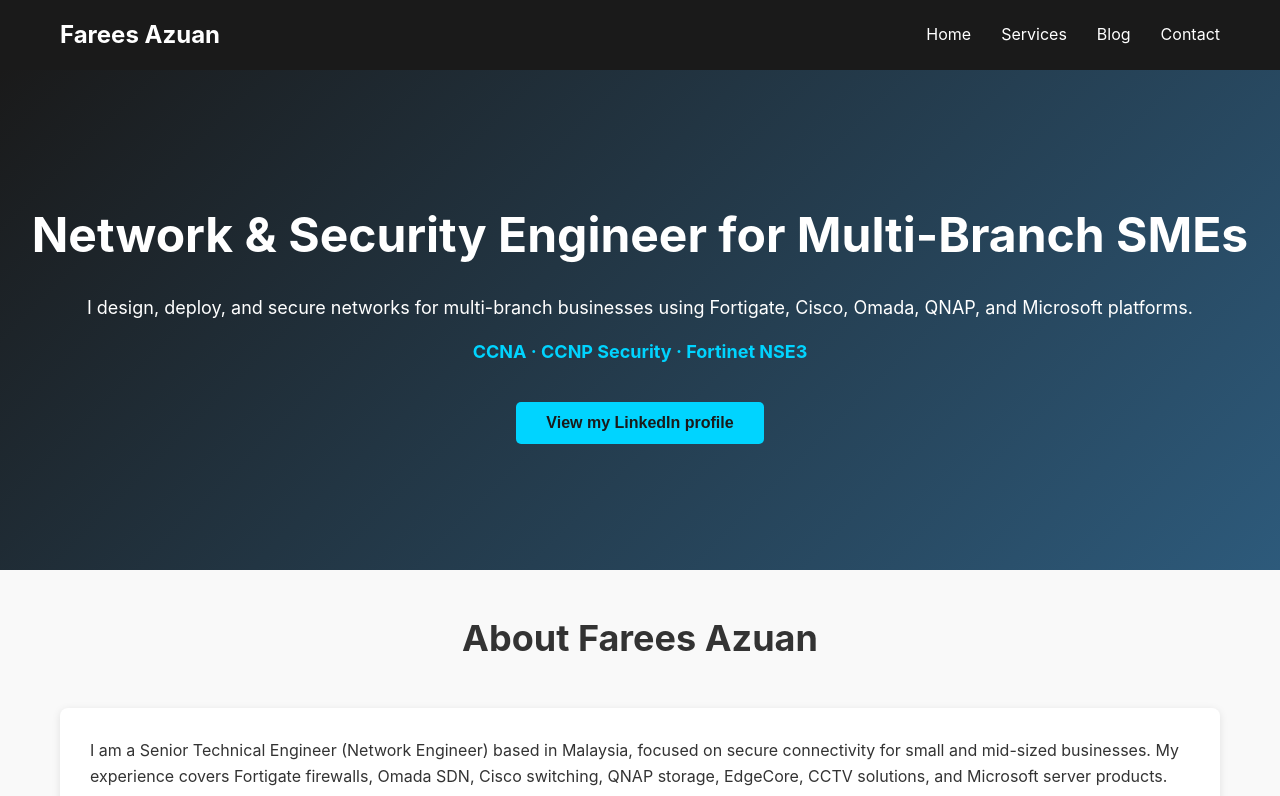
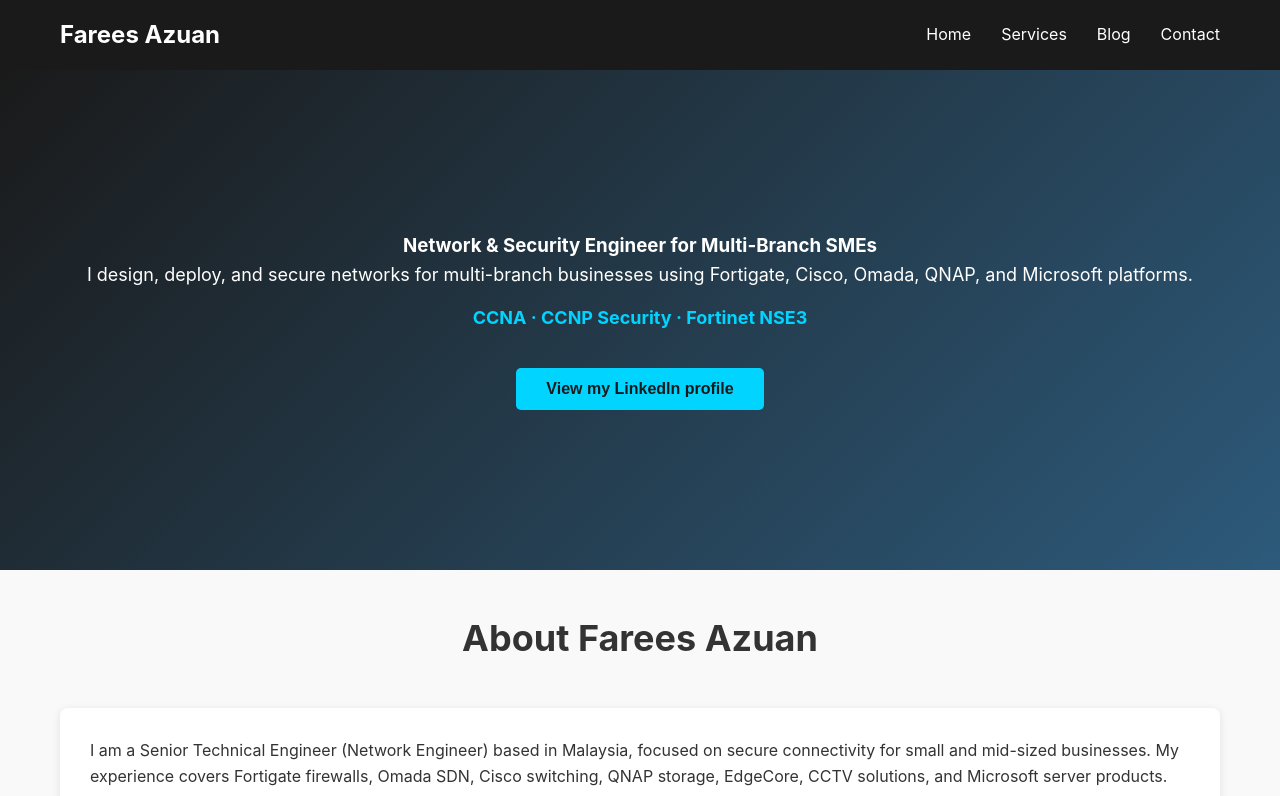
Before and after one commit to fareesazuan/portfolio, a plain HTML site: page index.html in a window 1280 px wide. Shown: the top 796 px of the page. Drawn offline with Linux system fonts and the light colour scheme.

Commit message:
Change h1 to h3 for hero section title

```diff
--- a/index.html
+++ b/index.html
@@ -23,7 +23,7 @@
     <!-- Hero Section -->
     <section class="hero">
         <div class="hero-content">
-            <h1>Network & Security Engineer for Multi-Branch SMEs</h1>
+            <h3>Network & Security Engineer for Multi-Branch SMEs</h3>
             <p>I design, deploy, and secure networks for multi-branch businesses using Fortigate, Cisco, Omada, QNAP, and Microsoft platforms.</p>
             <p class="certs">CCNA · CCNP Security · Fortinet NSE3</p>
             <button onclick="location.href='https://www.linkedin.com/in/fareesazuan/'" class="cta-btn">
```
